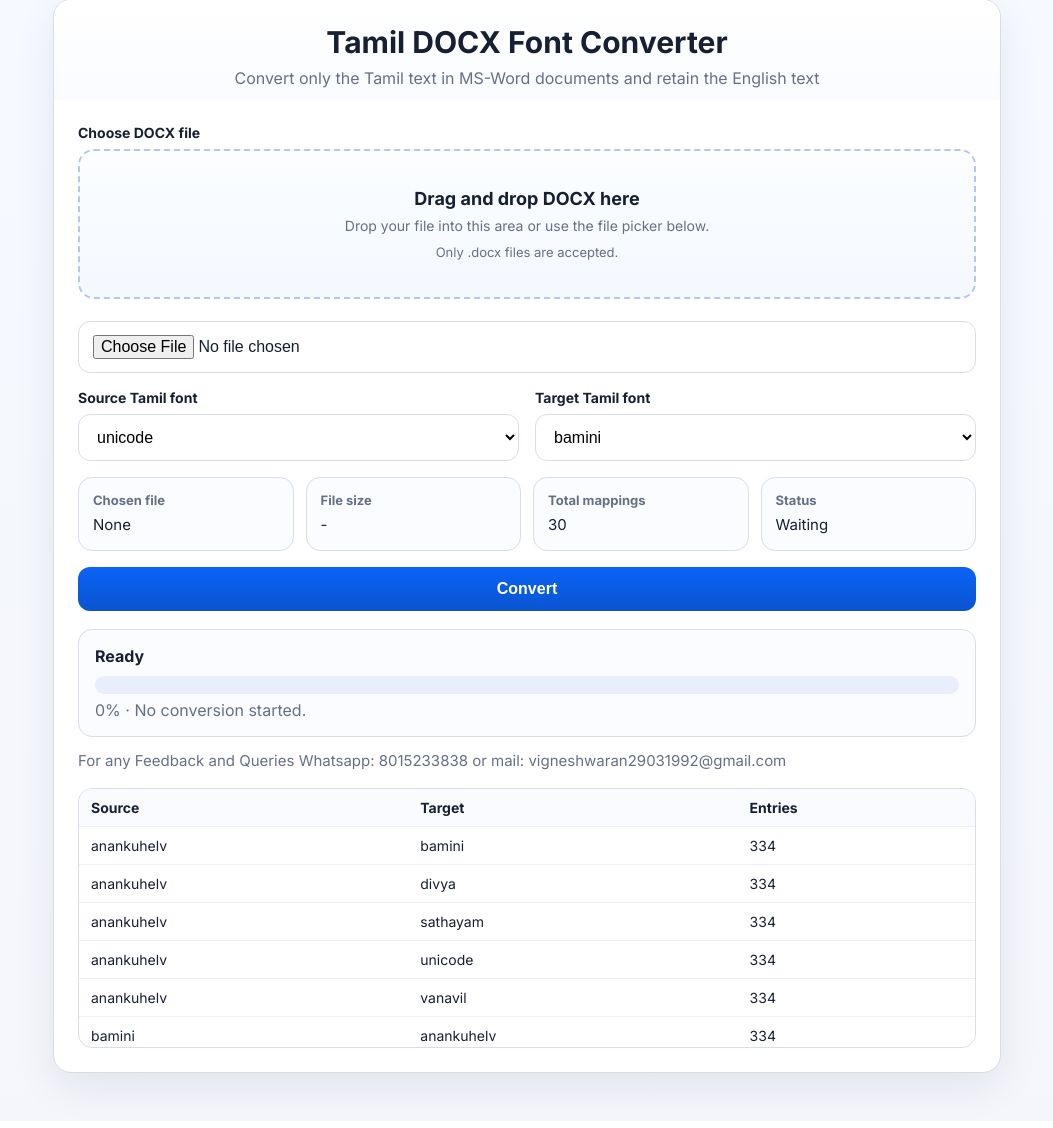
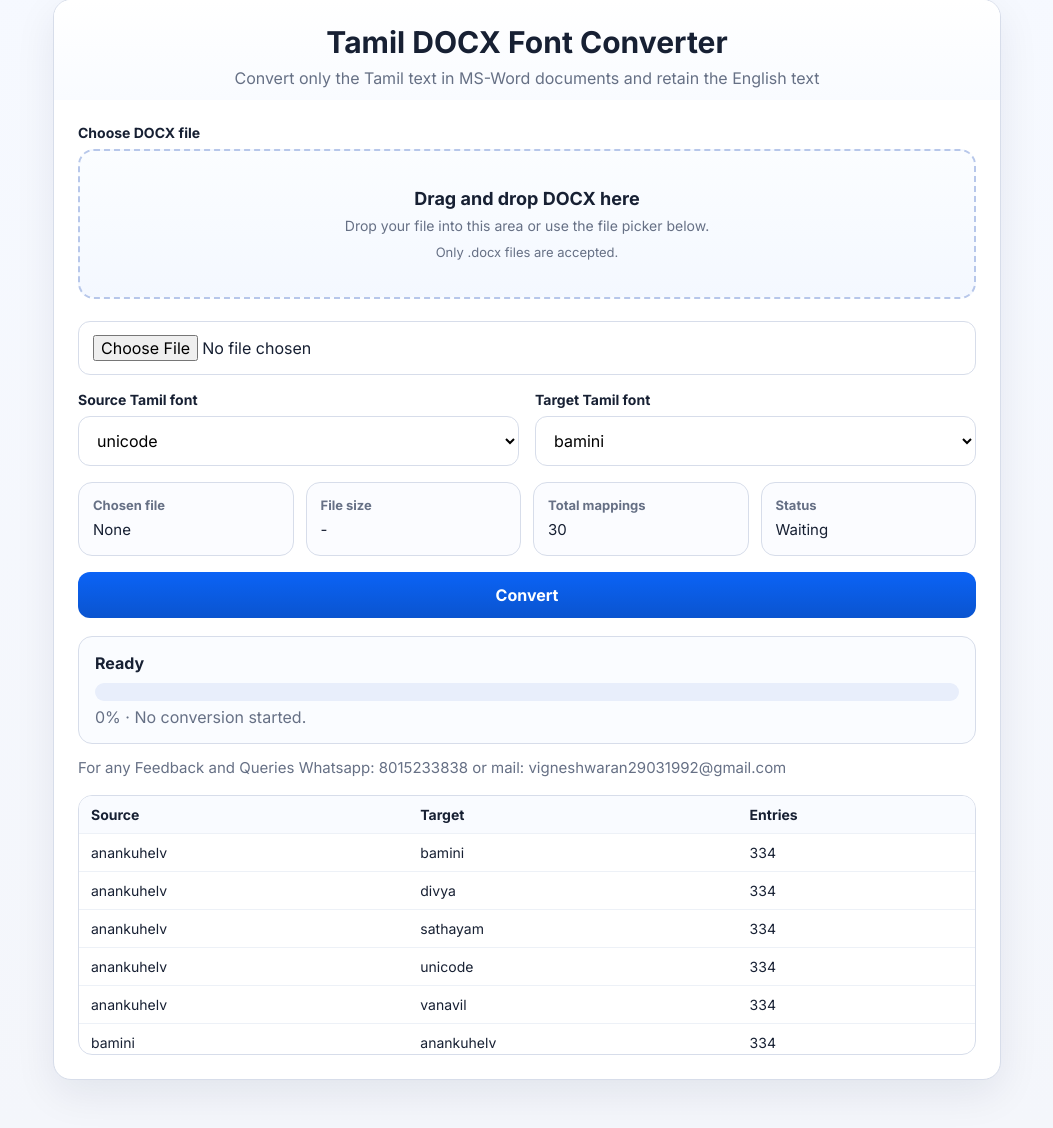
Before and after one commit to Vicky29031992/Docxtamilfontconverter, a Flask app: page / in a window 1280 px wide. Shown: the part 49-1177 px from the top of the page, without its empty margins (113-1166 px from the left). Run offline with Flask 3, Linux system fonts and the light colour scheme.

Commit message:
Update index.html

```diff
--- a/templates/index.html
+++ b/templates/index.html
@@ -22,20 +22,26 @@
       --soft:#eef4ff;
       --ok:#0f9d58;
       --err:#c62828;
-      --shadow:0 14px 40px rgba(9,30,66,.08)
+      --shadow:0 14px 40px rgba(9,30,66,.08);
     }
-    *{box-sizing:border-box}
+
+    *{
+      box-sizing:border-box;
+    }
+
     body{
       margin:0;
-      font-family: "Inter", Arial, Helvetica, sans-serif;
+      font-family:"Inter", Arial, Helvetica, sans-serif;
       background:linear-gradient(180deg,#f6f9ff,#f4f6fb);
       color:var(--text);
     }
+
     .page{
       max-width:980px;
       margin:32px auto;
       padding:16px;
     }
+
     .card{
       background:var(--card);
       border:1px solid var(--line);
@@ -43,51 +49,90 @@
       box-shadow:var(--shadow);
       overflow:hidden;
     }
+
     .head{
       padding:24px 24px 12px;
       background:linear-gradient(180deg,#ffffff,#f9fbff);
-      text-align:center; /* center title & subtitle */
+      text-align:center;
     }
+
     h1{
       margin:0 0 8px;
       font-size:30px;
     }
+
     .subtitle{
-      margin:0 0 0;
+      margin:0;
       font-size:16px;
       color:var(--muted);
       font-weight:400;
     }
+
     .body{
       padding:24px;
     }
+
     .grid{
       display:grid;
       grid-template-columns:1fr 1fr;
       gap:16px;
     }
+
     .row{
       display:grid;
       gap:8px;
     }
+
     .full{
       grid-column:1/-1;
     }
+
     label{
       font-weight:700;
       font-size:14px;
     }
-    input[type=file],select,button{
+
+    input[type="file"],
+    select,
+    button{
       width:100%;
       padding:13px 14px;
       border-radius:12px;
       border:1px solid var(--line);
       font-size:16px;
       background:#fff;
+      font-family:"Inter", Arial, Helvetica, sans-serif;
     }
+
+    /*
+      Keeps the existing native file button style,
+      while applying the Inter font to:
+      - Choose File button
+      - No file chosen text
+    */
+    input[type="file"]{
+      font-family:"Inter", Arial, Helvetica, sans-serif;
+    }
+
+    input[type="file"]::file-selector-button{
+      font-family:"Inter", Arial, Helvetica, sans-serif;
+      font-size:inherit;
+      font-weight:inherit;
+    }
+
+    /*
+      Applies Inter to the source and target dropdowns
+      and their option names.
+    */
+    select,
+    select option{
+      font-family:"Inter", Arial, Helvetica, sans-serif;
+    }
+
     select{
       cursor:pointer;
     }
+
     button{
       background:linear-gradient(180deg,var(--primary),var(--primary-2));
       color:#fff;
@@ -95,16 +140,19 @@
       font-weight:700;
       cursor:pointer;
     }
+
     button:disabled{
       opacity:.6;
       cursor:not-allowed;
     }
+
     .meta{
       display:grid;
       grid-template-columns:repeat(4,1fr);
       gap:12px;
       margin:16px 0 0;
     }
+
     .tile{
       background:#fbfcff;
       border:1px solid var(--line);
@@ -112,12 +160,14 @@
       padding:14px;
       min-width:0;
     }
+
     .tile b{
       display:block;
       font-size:13px;
       color:var(--muted);
       margin-bottom:6px;
     }
+
     .tile span,
     .fileValue{
       display:block;
@@ -127,6 +177,7 @@
       word-break:break-word;
       white-space:normal;
     }
+
     .progressBox{
       margin-top:18px;
       padding:16px;
@@ -134,6 +185,7 @@
       border-radius:14px;
       background:#fafcff;
     }
+
     .bar{
       height:18px;
       background:#e8eefb;
@@ -141,19 +193,29 @@
       overflow:hidden;
       margin:10px 0 6px;
     }
+
     .fill{
       height:100%;
       width:0;
       background:linear-gradient(90deg,#0b63f6,#5d92ff);
     }
+
     .muted{
       color:var(--muted);
     }
+
     .status{
       font-weight:700;
     }
-    .ok{color:var(--ok)}
-    .err{color:var(--err)}
+
+    .ok{
+      color:var(--ok);
+    }
+
+    .err{
+      color:var(--err);
+    }
+
     .pairList{
       margin-top:18px;
       border:1px solid var(--line);
@@ -161,27 +223,33 @@
       overflow:auto;
       max-height:260px;
     }
+
     table{
       width:100%;
       border-collapse:collapse;
       font-size:14px;
     }
-    th,td{
+
+    th,
+    td{
       padding:10px 12px;
       border-bottom:1px solid #edf1f7;
       text-align:left;
     }
+
     th{
       position:sticky;
       top:0;
       background:#f9fbff;
     }
+
     .actions{
       display:flex;
       gap:12px;
       flex-wrap:wrap;
       margin-top:16px;
     }
+
     .actions a{
       display:none;
       text-decoration:none;
@@ -190,7 +258,9 @@
       background:#0f9d58;
       color:#fff;
       font-weight:700;
+      font-family:"Inter", Arial, Helvetica, sans-serif;
     }
+
     .dropzone{
       display:grid;
       place-items:center;
@@ -200,17 +270,23 @@
       border-radius:16px;
       background:linear-gradient(180deg,#fbfdff,#f4f8ff);
       text-align:center;
-      transition:border-color .2s ease,background .2s ease,transform .2s ease;
+      transition:
+        border-color .2s ease,
+        background .2s ease,
+        transform .2s ease;
     }
+
     .dropzone:hover{
       border-color:#7ea1e8;
       background:#f7faff;
     }
+
     .dropzone.dragover{
       border-color:var(--primary);
       background:#eef4ff;
       transform:translateY(-1px);
     }
+
     .dropzone strong{
       display:block;
       font-size:18px;
@@ -218,38 +294,48 @@
       overflow-wrap:anywhere;
       word-break:break-word;
     }
+
     .dropzone .hint{
       color:var(--muted);
       font-size:14px;
       line-height:1.5;
     }
+
     .dropzone .small{
       margin-top:8px;
       font-size:13px;
       color:var(--muted);
     }
+
     .filePicker{
       margin-top:14px;
     }
+
     .feedbackLine{
       margin-top:14px;
       font-size:15px;
       color:var(--muted);
     }
+
     @media (max-width:760px){
-      .grid,.meta{
+      .grid,
+      .meta{
         grid-template-columns:1fr;
       }
+
       h1{
         font-size:25px;
       }
+
       .page{
         margin:12px auto;
       }
+
       .dropzone{
         min-height:132px;
         padding:16px;
       }
+
       .tile span,
       .fileValue{
         font-size:14px;
@@ -257,44 +343,80 @@
     }
   </style>
 </head>
+
 <body>
   <div class="page">
     <div class="card">
+
       <div class="head">
         <h1>Tamil DOCX Font Converter</h1>
-        <p class="subtitle">Convert only the Tamil text in MS-Word documents and retain the English text</p>
+        <p class="subtitle">
+          Convert only the Tamil text in MS-Word documents and retain the English text
+        </p>
       </div>
+
       <div class="body">
         <div class="grid">
+
           <div class="row full">
             <label for="docxFile">Choose DOCX file</label>
-            <div id="dropzone" class="dropzone" tabindex="0" role="button" aria-label="Choose or drop a DOCX file">
+
+            <div
+              id="dropzone"
+              class="dropzone"
+              tabindex="0"
+              role="button"
+              aria-label="Choose or drop a DOCX file"
+            >
               <div>
                 <strong>Drag and drop DOCX here</strong>
-                <div class="hint">Drop your file into this area or use the file picker below.</div>
-                <div class="small">Only .docx files are accepted.</div>
+                <div class="hint">
+                  Drop your file into this area or use the file picker below.
+                </div>
+                <div class="small">
+                  Only .docx files are accepted.
                 </div>
               </div>
-            <input id="docxFile" class="filePicker" type="file" accept=".docx">
+            </div>
+
+            <input
+              id="docxFile"
+              class="filePicker"
+              type="file"
+              accept=".docx"
+            >
           </div>
 
           <div class="row">
             <label for="sourceFont">Source Tamil font</label>
+
             <select id="sourceFont">
               {% for font in fonts %}
-              <option value="{{ font }}" {% if font == 'unicode' %}selected{% endif %}>{{ font }}</option>
+              <option
+                value="{{ font }}"
+                {% if font == 'unicode' %}selected{% endif %}
+              >
+                {{ font }}
+              </option>
               {% endfor %}
             </select>
           </div>
 
           <div class="row">
             <label for="targetFont">Target Tamil font</label>
+
             <select id="targetFont">
               {% for font in fonts %}
-              <option value="{{ font }}" {% if font == 'bamini' %}selected{% endif %}>{{ font }}</option>
+              <option
+                value="{{ font }}"
+                {% if font == 'bamini' %}selected{% endif %}
+              >
+                {{ font }}
+              </option>
               {% endfor %}
             </select>
           </div>
+
         </div>
 
         <div class="meta">
@@ -302,14 +424,17 @@
             <b>Chosen file</b>
             <span id="fileName" class="fileValue">None</span>
           </div>
+
           <div class="tile">
             <b>File size</b>
             <span id="fileSize">-</span>
           </div>
+
           <div class="tile">
             <b>Total mappings</b>
             <span id="mapCount">{{ mapping_count }}</span>
           </div>
+
           <div class="tile">
             <b>Status</b>
             <span id="statusLabel">Waiting</span>
@@ -318,32 +443,54 @@
 
         <div class="actions">
           <button id="convertBtn">Convert</button>
-          <a id="downloadBtn" href="#">Download converted DOCX</a>
+          <a id="downloadBtn" href="#">
+            Download converted DOCX
+          </a>
         </div>
 
         <div class="progressBox">
           <div class="status" id="statusText">Ready</div>
-          <div class="bar"><div class="fill" id="fill"></div></div>
-          <div class="muted"><span id="percent">0%</span> · <span id="detail">No conversion started.</span></div>
+
+          <div class="bar">
+            <div class="fill" id="fill"></div>
           </div>
 
-        <!-- Feedback line after the Ready block -->
+          <div class="muted">
+            <span id="percent">0%</span>
+            ·
+            <span id="detail">No conversion started.</span>
+          </div>
+        </div>
+
         <div class="feedbackLine">
-          For any Feedback and Queries Whatsapp: 8015233838 or mail: vigneshwaran29031992@gmail.com
+          For any Feedback and Queries Whatsapp:
+          8015233838
+          or mail: vigneshwaran29031992@gmail.com
+          </a>
         </div>
 
         <div class="pairList">
           <table>
             <thead>
-              <tr><th>Source</th><th>Target</th><th>Entries</th></tr>
+              <tr>
+                <th>Source</th>
+                <th>Target</th>
+                <th>Entries</th>
+              </tr>
             </thead>
+
             <tbody id="pairBody">
               {% for p in pairs %}
-              <tr><td>{{ p.source }}</td><td>{{ p.target }}</td><td>{{ p.count }}</td></tr>
+              <tr>
+                <td>{{ p.source }}</td>
+                <td>{{ p.target }}</td>
+                <td>{{ p.count }}</td>
+              </tr>
               {% endfor %}
             </tbody>
           </table>
         </div>
+
       </div>
     </div>
   </div>
@@ -365,7 +512,7 @@ const downloadBtn = document.getElementById('downloadBtn');
     const pairBody = document.getElementById('pairBody');
     const dropzone = document.getElementById('dropzone');
 
-function setProgress(p, label, more, klass=''){
+    function setProgress(p, label, more, klass = '') {
       fill.style.width = p + '%';
       percent.textContent = p + '%';
       statusLabel.textContent = label;
@@ -374,88 +521,150 @@ function setProgress(p, label, more, klass=''){
       detail.textContent = more;
     }
 
-function formatFileSize(bytes){
-  if(bytes === 0) return '0 B';
+    function formatFileSize(bytes) {
+      if (bytes === 0) return '0 B';
+
       const units = ['B', 'KB', 'MB', 'GB', 'TB'];
       const i = Math.floor(Math.log(bytes) / Math.log(1024));
-  return (bytes / Math.pow(1024, i)).toFixed(i === 0 ? 0 : 2) + ' ' + units[i];
+
+      return (
+        bytes / Math.pow(1024, i)
+      ).toFixed(i === 0 ? 0 : 2) + ' ' + units[i];
     }
 
-function updateSelectedFile(){
+    function updateSelectedFile() {
       const f = docxFile.files[0];
+
       fileName.textContent = f ? f.name : 'None';
       fileSize.textContent = f ? formatFileSize(f.size) : '-';
-  dropzone.querySelector('strong').textContent = f ? `Selected: ${f.name}` : 'Drag and drop DOCX here';
+
+      dropzone.querySelector('strong').textContent = f
+        ? `Selected: ${f.name}`
+        : 'Drag and drop DOCX here';
     }
 
-function setFiles(files){
-  if(!files || !files.length) return;
+    function setFiles(files) {
+      if (!files || !files.length) return;
+
       const file = files[0];
-  if(!file.name.toLowerCase().endsWith('.docx')){
-    setProgress(0, 'Error', 'Only .docx files are accepted.', 'err');
+
+      if (!file.name.toLowerCase().endsWith('.docx')) {
+        setProgress(
+          0,
+          'Error',
+          'Only .docx files are accepted.',
+          'err'
+        );
         return;
       }
+
       const dt = new DataTransfer();
       dt.items.add(file);
       docxFile.files = dt.files;
+
       updateSelectedFile();
     }
 
     docxFile.addEventListener('change', updateSelectedFile);
 
-['dragenter','dragover'].forEach(evt => dropzone.addEventListener(evt, e => {
-  e.preventDefault();
+    ['dragenter', 'dragover'].forEach(eventName => {
+      dropzone.addEventListener(eventName, event => {
+        event.preventDefault();
         dropzone.classList.add('dragover');
-}));
+      });
+    });
 
-['dragleave','drop'].forEach(evt => dropzone.addEventListener(evt, e => {
-  e.preventDefault();
+    ['dragleave', 'drop'].forEach(eventName => {
+      dropzone.addEventListener(eventName, event => {
+        event.preventDefault();
         dropzone.classList.remove('dragover');
-}));
+      });
+    });
 
-dropzone.addEventListener('drop', e => setFiles(e.dataTransfer.files));
-dropzone.addEventListener('click', () => docxFile.click());
+    dropzone.addEventListener('drop', event => {
+      setFiles(event.dataTransfer.files);
+    });
 
-dropzone.addEventListener('keydown', e => {
-  if(e.key === 'Enter' || e.key === ' '){
-    e.preventDefault();
+    dropzone.addEventListener('click', () => {
+      docxFile.click();
+    });
+
+    dropzone.addEventListener('keydown', event => {
+      if (event.key === 'Enter' || event.key === ' ') {
+        event.preventDefault();
         docxFile.click();
       }
     });
 
-async function loadMeta(){
+    async function loadMeta() {
       const res = await fetch('/api/meta');
       const data = await res.json();
+
       const pairs = data.pairs || [];
+
       const totalMappings = Number.isFinite(Number(data.mappingCount))
         ? Number(data.mappingCount)
-    : pairs.reduce((sum, p) => sum + (Number(p.count) || 0), 0);
+        : pairs.reduce(
+            (sum, p) => sum + (Number(p.count) || 0),
+            0
+          );
 
       mapCount.textContent = totalMappings.toLocaleString();
-  pairBody.innerHTML = pairs.map(p => `<tr><td>${p.source}</td><td>${p.target}</td><td>${Number(p.count || 0).toLocaleString()}</td></tr>`).join('');
+
+      pairBody.innerHTML = pairs.map(p => `
+        <tr>
+          <td>${p.source}</td>
+          <td>${p.target}</td>
+          <td>${Number(p.count || 0).toLocaleString()}</td>
+        </tr>
+      `).join('');
 
       const fonts = data.fonts || [];
-  for(const sel of [sourceFont, targetFont]){
+
+      for (const sel of [sourceFont, targetFont]) {
         const current = sel.value;
-    sel.innerHTML = fonts.map(f => `<option value="${f}">${f}</option>`).join('');
-    if(fonts.includes(current)) sel.value = current;
+
+        sel.innerHTML = fonts.map(font => `
+          <option value="${font}">${font}</option>
+        `).join('');
+
+        if (fonts.includes(current)) {
+          sel.value = current;
+        }
       }
 
-  if(fonts.includes('unicode')) sourceFont.value = 'unicode';
-  if(fonts.includes('bamini')) targetFont.value = 'bamini';
+      if (fonts.includes('unicode')) {
+        sourceFont.value = 'unicode';
       }
 
-convertBtn.addEventListener('click', async ()=>{
-  if(!docxFile.files.length){
-    setProgress(0, 'Error', 'Choose a DOCX file first.', 'err');
+      if (fonts.includes('bamini')) {
+        targetFont.value = 'bamini';
+      }
+    }
+
+    convertBtn.addEventListener('click', async () => {
+      if (!docxFile.files.length) {
+        setProgress(
+          0,
+          'Error',
+          'Choose a DOCX file first.',
+          'err'
+        );
         return;
       }
-  if(sourceFont.value === targetFont.value){
-    setProgress(0, 'Error', 'Source and target fonts must be different.', 'err');
+
+      if (sourceFont.value === targetFont.value) {
+        setProgress(
+          0,
+          'Error',
+          'Source and target fonts must be different.',
+          'err'
+        );
         return;
       }
 
       const fd = new FormData();
+
       fd.append('docx', docxFile.files[0]);
       fd.append('source_font', sourceFont.value);
       fd.append('target_font', targetFont.value);
@@ -464,38 +673,63 @@ convertBtn.addEventListener('click', async ()=>{
       downloadBtn.style.display = 'none';
 
       const startTime = performance.now();
-  setProgress(15, 'Uploading', 'Sending document to local converter.');
 
-  try{
+      setProgress(
+        15,
+        'Uploading',
+        'Sending document to local converter.'
+      );
+
+      try {
         const fakeSteps = [35, 55, 75];
         let i = 0;
-    const ticker = setInterval(()=>{
-      if(i < fakeSteps.length){
-        setProgress(fakeSteps[i], 'Converting', 'Scanning body, tables, headers, footers, and other XML parts.');
+
+        const ticker = setInterval(() => {
+          if (i < fakeSteps.length) {
+            setProgress(
+              fakeSteps[i],
+              'Converting',
+              'Scanning body, tables, headers, footers, and other XML parts.'
+            );
             i++;
           }
         }, 400);
 
-    const res = await fetch('/api/convert', {method:'POST', body:fd});
+        const res = await fetch('/api/convert', {
+          method: 'POST',
+          body: fd
+        });
+
         clearInterval(ticker);
 
         const data = await res.json();
-    if(!res.ok || !data.ok) throw new Error(data.error || 'Conversion failed');
 
-    const elapsedSeconds = ((performance.now() - startTime) / 1000).toFixed(2);
+        if (!res.ok || !data.ok) {
+          throw new Error(data.error || 'Conversion failed');
+        }
+
+        const elapsedSeconds = (
+          (performance.now() - startTime) / 1000
+        ).toFixed(2);
 
         setProgress(
           100,
           'Completed',
-      `${data.runs} run(s) converted in ${elapsedSeconds}(s), ${data.chars} character(s) processed.`,
+          `${data.runs} run(s) converted in ${elapsedSeconds}s, ${data.chars} character(s) processed.`,
           'ok'
         );
 
         downloadBtn.href = data.download;
         downloadBtn.style.display = 'inline-block';
-  }catch(err){
-    setProgress(0, 'Error', err.message, 'err');
-  }finally{
+
+      } catch (err) {
+        setProgress(
+          0,
+          'Error',
+          err.message,
+          'err'
+        );
+      } finally {
         convertBtn.disabled = false;
       }
     });
```
Lines whose indentation alone changed are shown as unchanged.
